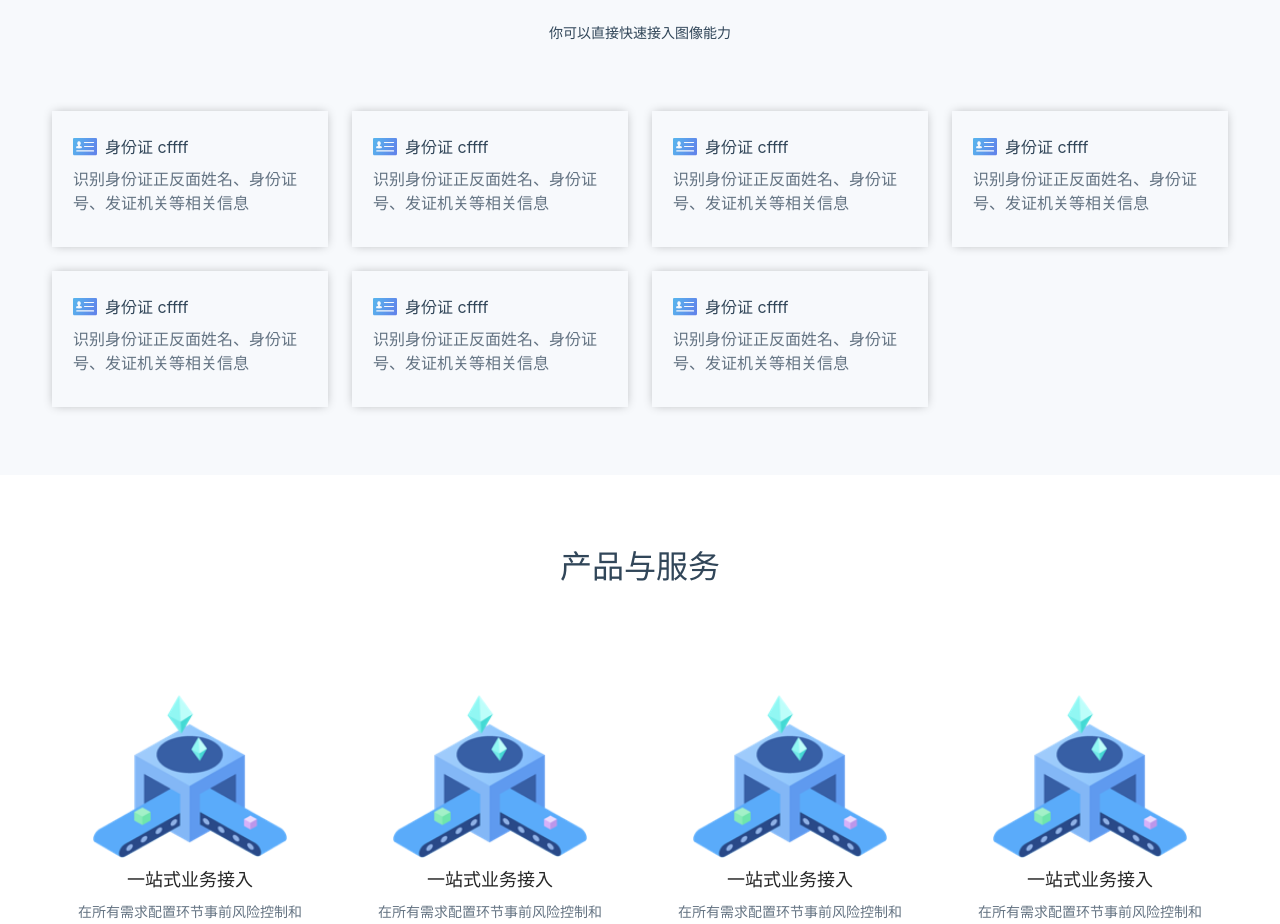
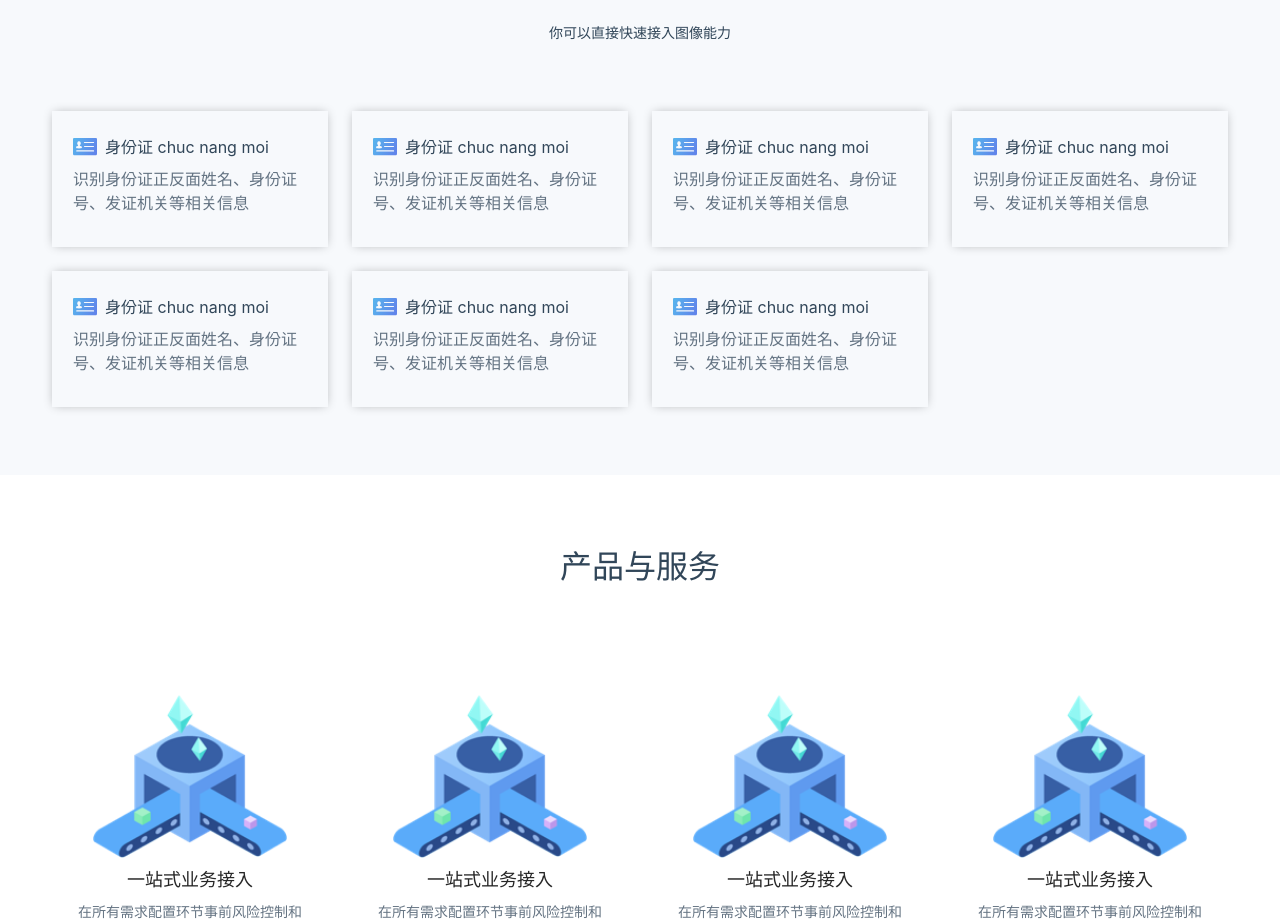
Before and after one commit to phamquockhuong/AntTest, a React (Create React App) app: page / in a window 1280 px wide. Shown: the part 1360-2284 px from the top of the page. Built offline with nearby package versions, Linux system fonts and the light colour scheme.

Commit message:
chuc nang moi

```diff
--- a/src/components/body/Cartphotoservice.js
+++ b/src/components/body/Cartphotoservice.js
@@ -6,7 +6,7 @@ function Carttphotoservice() {
                 <div className="w-6">
                     <img className='w-full h-auto' src={"/images/e_list.svg"} alt="" />
                 </div>
-                <span className="mx-2 text-[#314659]">身份证 cffff</span>
+                <span className="mx-2 text-[#314659]">身份证 chuc nang moi</span>
             </div>
 
             <p className="my-2 text-[rgba(49,70,89,.75)]">识别身份证正反面姓名、身份证号、发证机关等相关信息</p>
```
